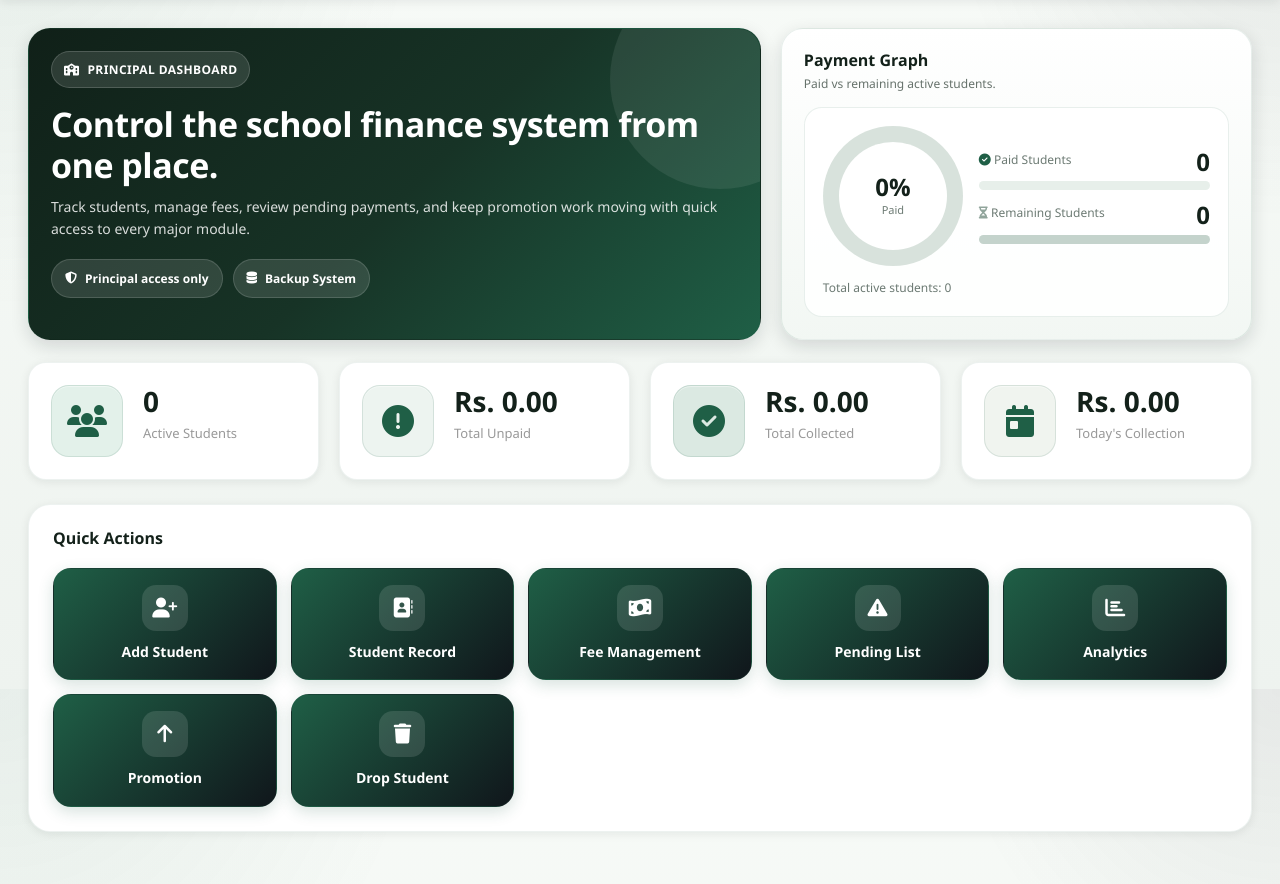
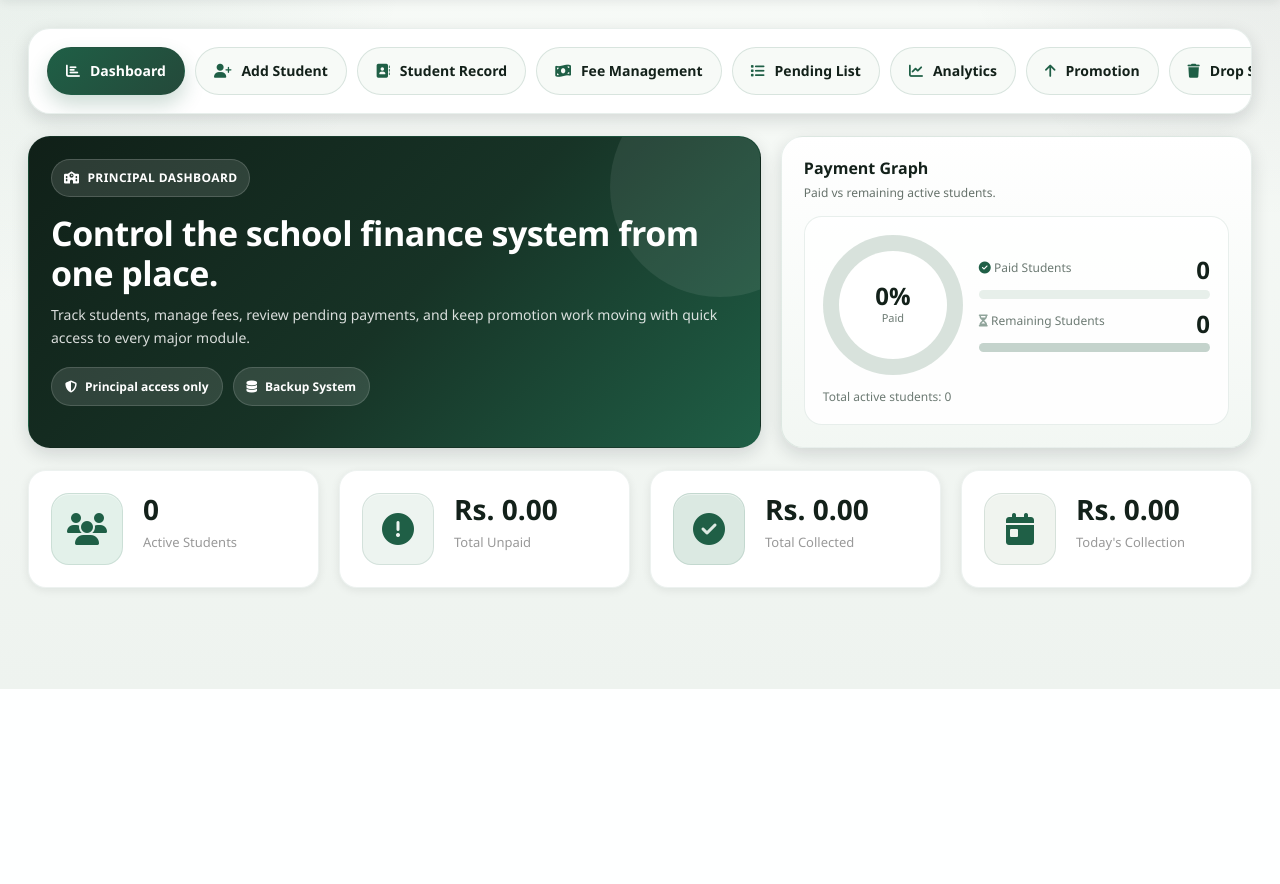
Before and after one commit to Kashif1916/Jinnah-School-s-Software, a PHP site: page /Finance_System/master/dashboard.php in a window 1280 px wide. Shown: the part 111-995 px from the top of the page. After the commit the page ends 800 px from the top, so only its background shows below. Run offline with PHP 8.4, Linux system fonts and the light colour scheme; a user stored in the database is signed in; data that the repository does not hold is empty.

Commit message:
pending list change ki hai

```diff
--- a/master/dashboard.php
+++ b/master/dashboard.php
@@ -57,6 +57,36 @@ $today_collection = get_daily_collection(date('Y-m-d'));
 
             <!-- Dashboard Content -->
             <div class="content">
+                <div class="module-nav-panel">
+                    <div class="module-nav-row">
+                        <a href="dashboard.php" class="module-nav-btn active">
+                            <i class="fas fa-chart-bar"></i> Dashboard
+                        </a>
+                        <a href="add_student.php" class="module-nav-btn ">
+                            <i class="fas fa-user-plus"></i> Add Student
+                        </a>
+                        <a href="student_record.php" class="module-nav-btn">
+                            <i class="fas fa-address-book"></i> Student Record
+                        </a>
+
+                        <a href="fee_management.php" class="module-nav-btn">
+                            <i class="fas fa-money-bill-wave"></i> Fee Management
+                        </a>
+                        <a href="defaulter_list.php" class="module-nav-btn">
+                            <i class="fas fa-list"></i> Pending List
+                        </a>
+                        <a href="payment_analytics.php" class="module-nav-btn">
+                            <i class="fas fa-chart-line"></i> Analytics
+                        </a>
+                        <a href="promotion.php" class="module-nav-btn">
+                            <i class="fas fa-arrow-up"></i> Promotion
+                        </a>
+                        <a href="drop_student.php" class="module-nav-btn">
+                            <i class="fas fa-trash"></i> Drop Student
+                        </a>
+                    </div>
+                </div>
+
                 <div class="dashboard-stage">
                     <section class="stage-panel stage-panel--hero">
                         <span class="dashboard-kicker"><i class="fas fa-school"></i> Principal Dashboard</span>
@@ -152,41 +182,6 @@ $today_collection = get_daily_collection(date('Y-m-d'));
                 </div>
 
                 <!-- Quick Actions -->
-                <div class="quick-actions">
-                    <h4>Quick Actions</h4>
-                    <div class="actions-grid">
-                        <a href="add_student.php" class="action-btn">
-                            <i class="fas fa-user-plus"></i>
-                            <span>Add Student</span>
-                        </a>
-                        <a href="student_record.php" class="action-btn">
-                            <i class="fas fa-address-book"></i>
-                            <span>Student Record</span>
-                        </a>
-
-                        </a>
-                        <a href="fee_management.php" class="action-btn">
-                            <i class="fas fa-money-bill-wave"></i>
-                            <span>Fee Management</span>
-                        </a>
-                        <a href="defaulter_list.php" class="action-btn">
-                            <i class="fas fa-exclamation-triangle"></i>
-                            <span>Pending List</span>
-                        </a>
-                        <a href="payment_analytics.php" class="action-btn">
-                            <i class="fas fa-chart-bar"></i>
-                            <span>Analytics</span>
-                        </a>
-                        <a href="promotion.php" class="action-btn">
-                            <i class="fas fa-arrow-up"></i>
-                            <span>Promotion</span>
-                        </a>
-                        <a href="drop_student.php" class="action-btn">
-                            <i class="fas fa-trash"></i>
-                            <span>Drop Student</span>
-                        </a>
-                    </div>
-                </div>
 
 
             </div>
```
Also changed, not shown: finance/dashboard.php (+19 -0 lines), finance/defaulter_list.php (+52 -13 lines), master/defaulter_list.php (+14 -2 lines).
